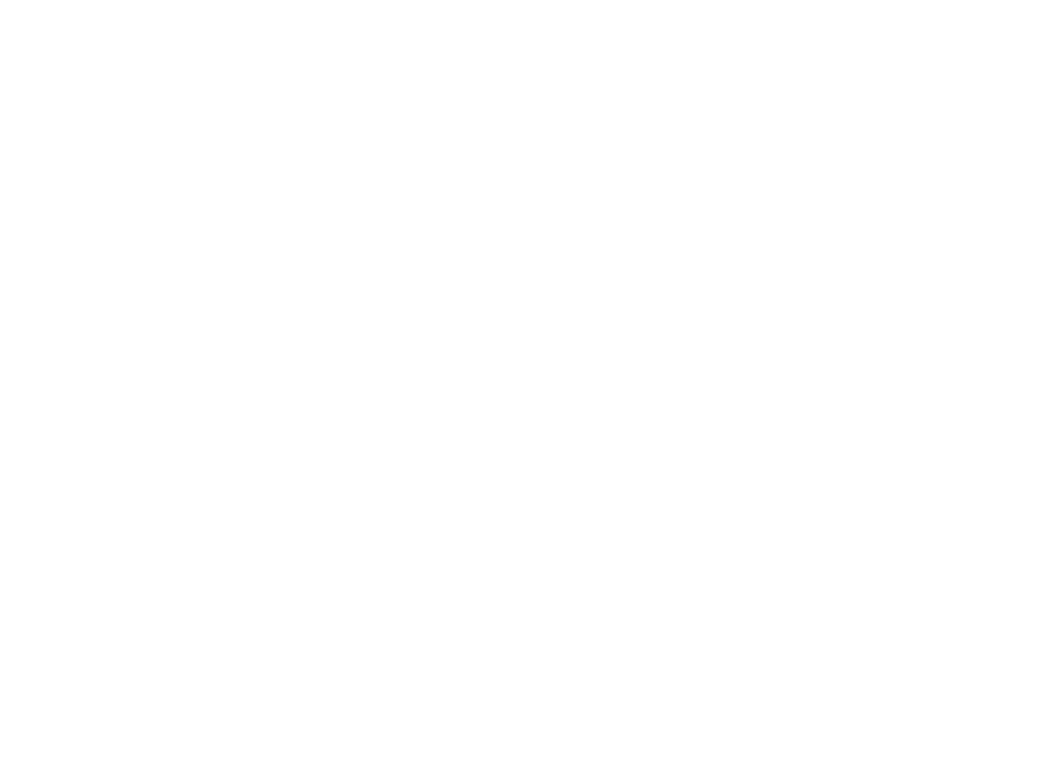
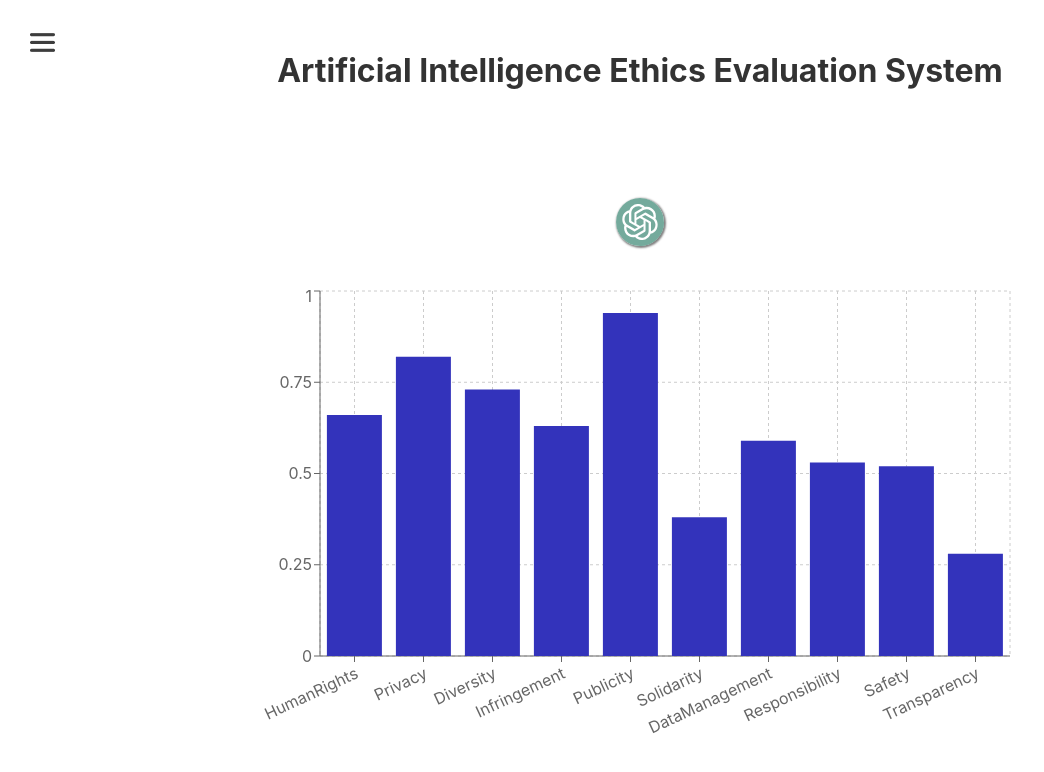
Before and after one commit to patisiel-study/ELSA-frontend, a React (Create React App) app: page /result in a window 1280 px wide. Before the commit this address had no page. Shown: the top 772 px of the page, without its empty margins (0-1044 px from the left). Built offline with nearby package versions, Linux system fonts and the light colour scheme; no server answers.

Commit message:
Feat: 결과 페이지 생성

```diff
--- a/src/App.js
+++ b/src/App.js
@@ -1,7 +1,7 @@
-import { BrowserRouter, Routes, Route } from 'react-router-dom';
-import styled from 'styled-components';
-import Main from './pages/Main';
-import Dashboard from './pages/Dashboard';
+import { BrowserRouter, Routes, Route } from "react-router-dom";
+import styled from "styled-components";
+import Main from "./pages/Main";
+import Result from "./pages/Result";
 
 function App() {
   return (
@@ -9,6 +9,7 @@ function App() {
       <BrowserRouter>
         <Routes>
           <Route path="/" element={<Main />} />
+          <Route path="/result" element={<Result />} />
         </Routes>
       </BrowserRouter>
     </StyledApp>
--- a/src/pages/Main.jsx
+++ b/src/pages/Main.jsx
@@ -3,6 +3,7 @@ import ProjectTitle from "../components/ProjectTitle";
 import styled from "styled-components";
 import Dashboard from "../components/Dashboard";
 import Sidebar from "../components/Sidebar";
+import { Link } from "react-router-dom";
 
 const Main = () => {
   const [selectedImage, setSelectedImage] = useState(null);
@@ -32,44 +33,63 @@ const Main = () => {
         <ProjectTitle />
         <LLMButtonContainer>
           <ImageContainer
-            onMouseEnter={() => handleMouseEnter('ChatGPT')}
+            onMouseEnter={() => handleMouseEnter("ChatGPT")}
             onMouseLeave={handleMouseLeave}
-            onClick={() => handleClick('ChatGPT')}
+            onClick={() => handleClick("ChatGPT")}
           >
-            <StyledImage src="../img/ChatGpt-Img.png" alt="ChatGPT Logo" draggable="false" />
-            {hoveredImage === 'ChatGPT' && <OverlayText>ChatGPT</OverlayText>}
+            <StyledImage
+              src="../img/ChatGpt-Img.png"
+              alt="ChatGPT Logo"
+              draggable="false"
+            />
+            {hoveredImage === "ChatGPT" && <OverlayText>ChatGPT</OverlayText>}
           </ImageContainer>
 
           <ImageContainer
-            onMouseEnter={() => handleMouseEnter('Gemini')}
+            onMouseEnter={() => handleMouseEnter("Gemini")}
             onMouseLeave={handleMouseLeave}
-            onClick={() => handleClick('Gemini')}
+            onClick={() => handleClick("Gemini")}
           >
-            <StyledImage src="../img/Gemini-Img.png" alt="Gemini Logo" draggable="false" />
-            {hoveredImage === 'Gemini' && <OverlayText>Gemini</OverlayText>}
+            <StyledImage
+              src="../img/Gemini-Img.png"
+              alt="Gemini Logo"
+              draggable="false"
+            />
+            {hoveredImage === "Gemini" && <OverlayText>Gemini</OverlayText>}
           </ImageContainer>
 
           <ImageContainer
-            onMouseEnter={() => handleMouseEnter('Pi')}
+            onMouseEnter={() => handleMouseEnter("Pi")}
             onMouseLeave={handleMouseLeave}
-            onClick={() => handleClick('Pi')}
+            onClick={() => handleClick("Pi")}
           >
-            <StyledImage src="../img/Pi-Img.png" alt="Pi Logo" draggable="false" />
-            {hoveredImage === 'Pi' && <OverlayText>Pi</OverlayText>}
+            <StyledImage
+              src="../img/Pi-Img.png"
+              alt="Pi Logo"
+              draggable="false"
+            />
+            {hoveredImage === "Pi" && <OverlayText>Pi</OverlayText>}
           </ImageContainer>
 
           <ImageContainer
-            onMouseEnter={() => handleMouseEnter('LLaMA')}
+            onMouseEnter={() => handleMouseEnter("LLaMA")}
             onMouseLeave={handleMouseLeave}
-            onClick={() => handleClick('LLaMA')}
+            onClick={() => handleClick("LLaMA")}
           >
-            <StyledImage src="../img/LLaMA-Img.png" alt="LLaMA Logo" draggable="false" />
-            {hoveredImage === 'LLaMA' && <OverlayText>LLaMA</OverlayText>}
+            <StyledImage
+              src="../img/LLaMA-Img.png"
+              alt="LLaMA Logo"
+              draggable="false"
+            />
+            {hoveredImage === "LLaMA" && <OverlayText>LLaMA</OverlayText>}
           </ImageContainer>
         </LLMButtonContainer>
 
         {selectedImage && <Dashboard imageName={selectedImage} />}
-        <LongButton>Evaluating Your LLM Ethics</LongButton>
+
+        <Link to="/result">
+          <LongButton>Evaluating Your LLM Ethics</LongButton>
+        </Link>
 
         <ButtonContainer>
           <BlueBorderButton>Self-diagnosis</BlueBorderButton>
@@ -83,7 +103,10 @@ const Main = () => {
 const MainContainer = styled.div`
   display: flex;
   overflow: auto;
-  margin-left: ${({ isSidebarOpen }) => (isSidebarOpen ? "350px" : "0")}; /* 사이드바가 열리면 MainContainer가 오른쪽으로 이동 */
+  margin-left: ${({ isSidebarOpen }) =>
+    isSidebarOpen
+      ? "350px"
+      : "0"}; /* 사이드바가 열리면 MainContainer가 오른쪽으로 이동 */
   transition: margin-left 0.3s ease;
 `;
 
@@ -107,8 +130,7 @@ const StyledImage = styled.img`
   width: 70px;
   height: auto;
   transition: transform 0.3s ease;
-
-  &:hover {
+  zz &:hover {
     transform: scale(1.1); /* 마우스를 올렸을 때 이미지 확대 */
   }
 `;
@@ -131,7 +153,7 @@ const LongButton = styled.button`
   height: 60px;
   padding: 10px 20px;
   margin-top: 70px;
-  background-color: #3333BB;
+  background-color: #3333bb;
   color: white;
   font-size: 20px;
   border: none;
@@ -156,7 +178,7 @@ const BlueBorderButton = styled.button`
   background-color: white;
   color: black;
   font-size: 20px;
-  border: 2px solid #3333BB;
+  border: 2px solid #3333bb;
   border-radius: 10px;
   cursor: pointer;
   margin-bottom: 100px;
--- /dev/null
+++ b/src/pages/Result.jsx
@@ -0,0 +1,33 @@
+import React, { useState } from "react";
+import ProjectTitle from "../components/ProjectTitle";
+import Sidebar from "../components/Sidebar";
+import styled from "styled-components";
+import Dashboard from "../components/Dashboard";
+
+const Result = () => {
+  const [isSidebarOpen, setIsSidebarOpen] = useState(false); // 사이드바 열림 상태를 관리하는
+
+  const toggleSidebar = () => {
+    setIsSidebarOpen(!isSidebarOpen); // 사이드바 열림 상태를 토글
+  };
+
+  return (
+    <MainContainer isSidebarOpen={isSidebarOpen}>
+      <Sidebar isOpen={isSidebarOpen} toggleSidebar={toggleSidebar} />
+      <ProjectTitle />
+      <Dashboard />
+    </MainContainer>
+  );
+};
+
+export default Result;
+
+const MainContainer = styled.div`
+  display: flex;
+  flex-direction: column;
+  margin-left: ${({ isSidebarOpen }) =>
+    isSidebarOpen
+      ? "350px"
+      : "0"}; /* 사이드바가 열리면 MainContainer가 오른쪽으로 이동 */
+  transition: margin-left 0.3s ease;
+`;
```
